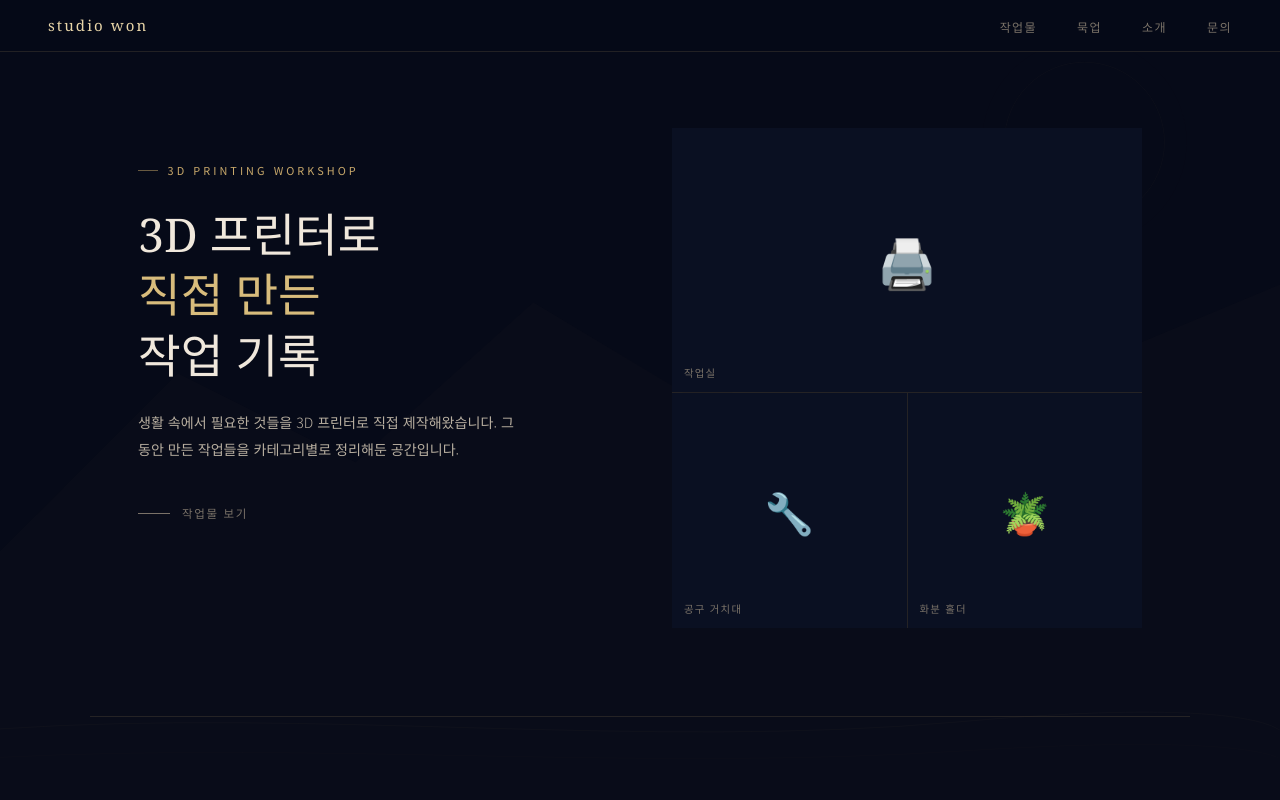
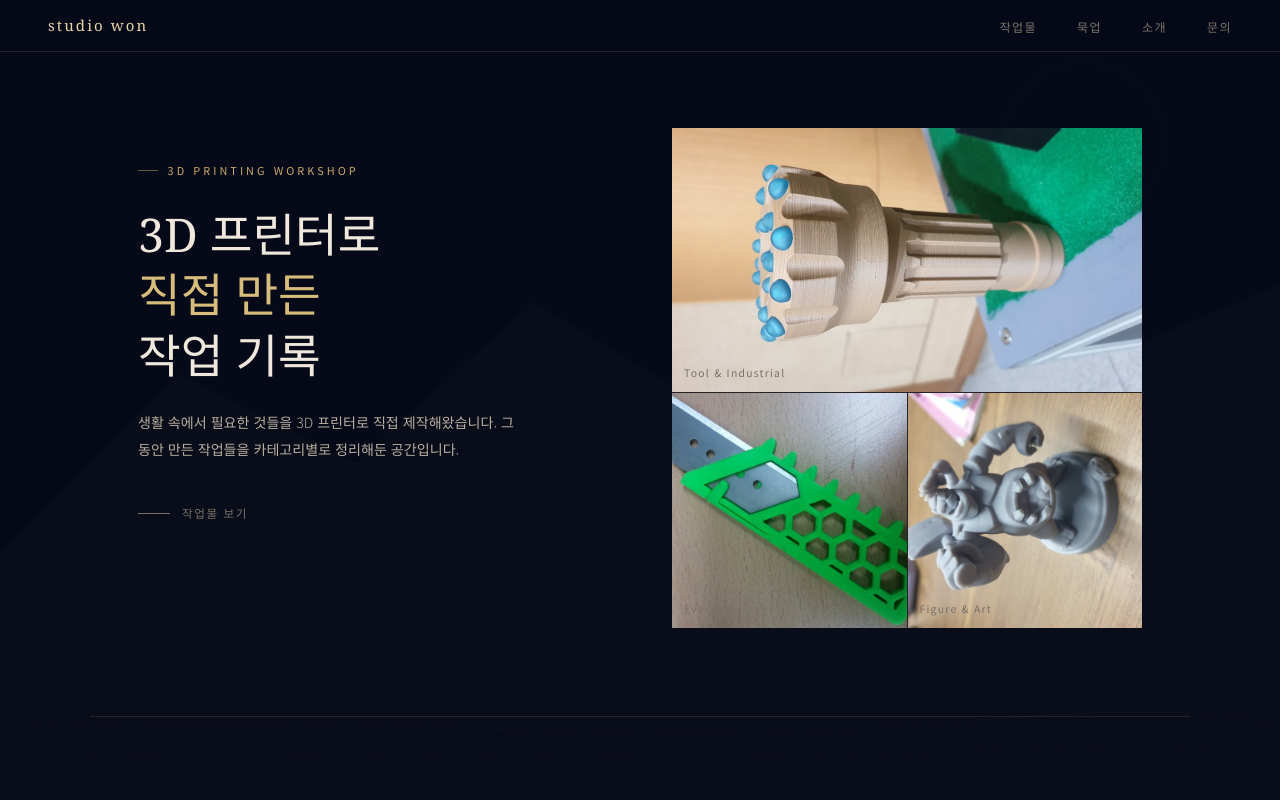
Before and after one commit to eb8kmaker-glitch/studio-won, a website: page index.html in a window 1280 px wide. Shown: the top 800 px of the page. Drawn offline with Linux system fonts and the light colour scheme.

Commit message:
replace hero emoji placeholders with real work images
Co-Authored-By: Claude Sonnet 4.6 <noreply@anthropic.com>

```diff
--- a/index.html
+++ b/index.html
@@ -56,8 +56,9 @@ section{padding:5.5rem 3rem;max-width:1200px;margin:0 auto;position:relative;z-i
 .hero-scroll::before{content:'';display:block;width:32px;height:1px;background:var(--text3)}
 .hero-scroll:hover{color:var(--gold)}
 .hero-visual{display:grid;grid-template-columns:1fr 1fr;gap:1px;background:var(--border)}
-.hero-img{background:var(--bg2);aspect-ratio:1;display:flex;align-items:center;justify-content:center;font-size:2.5rem;position:relative}
-.hero-img:first-child{grid-column:1/3;aspect-ratio:16/9;font-size:3rem}
+.hero-img{background:var(--bg2);aspect-ratio:1;overflow:hidden;position:relative}
+.hero-img:first-child{grid-column:1/3;aspect-ratio:16/9}
+.hero-img img{width:100%;height:100%;object-fit:cover;display:block}
 .img-label{position:absolute;bottom:10px;left:12px;font-size:.65rem;letter-spacing:.12em;color:var(--text3)}
 
 #works{max-width:1100px;margin:0 auto;padding:5.5rem 3rem;border-top:1px solid var(--border);position:relative;z-index:1}
@@ -201,9 +202,9 @@ footer{border-top:1px solid var(--border);padding:2rem 3rem;display:flex;align-i
     <div class="hero-scroll" onclick="scrollToSec('works')">작업물 보기</div>
   </div>
   <div class="hero-visual">
-    <div class="hero-img">🖨️<span class="img-label">작업실</span></div>
-    <div class="hero-img">🔧<span class="img-label">공구 거치대</span></div>
-    <div class="hero-img">🪴<span class="img-label">화분 홀더</span></div>
+    <div class="hero-img"><img src="images/works/tool/tool_rock-drill-bit-prototype1_cover.jpg" alt="록 드릴 비트 프로토타입"><span class="img-label">Tool &amp; Industrial</span></div>
+    <div class="hero-img"><img src="images/works/edc/edc_knife-sheath-v1-front_cover.jpg" alt="칼집"><span class="img-label">Everyday Carry</span></div>
+    <div class="hero-img"><img src="images/works/figure/figure_miniature-warrior-resin-print-1_cover.jpg" alt="미니어처 워리어"><span class="img-label">Figure &amp; Art</span></div>
   </div>
 </section>
 
```
